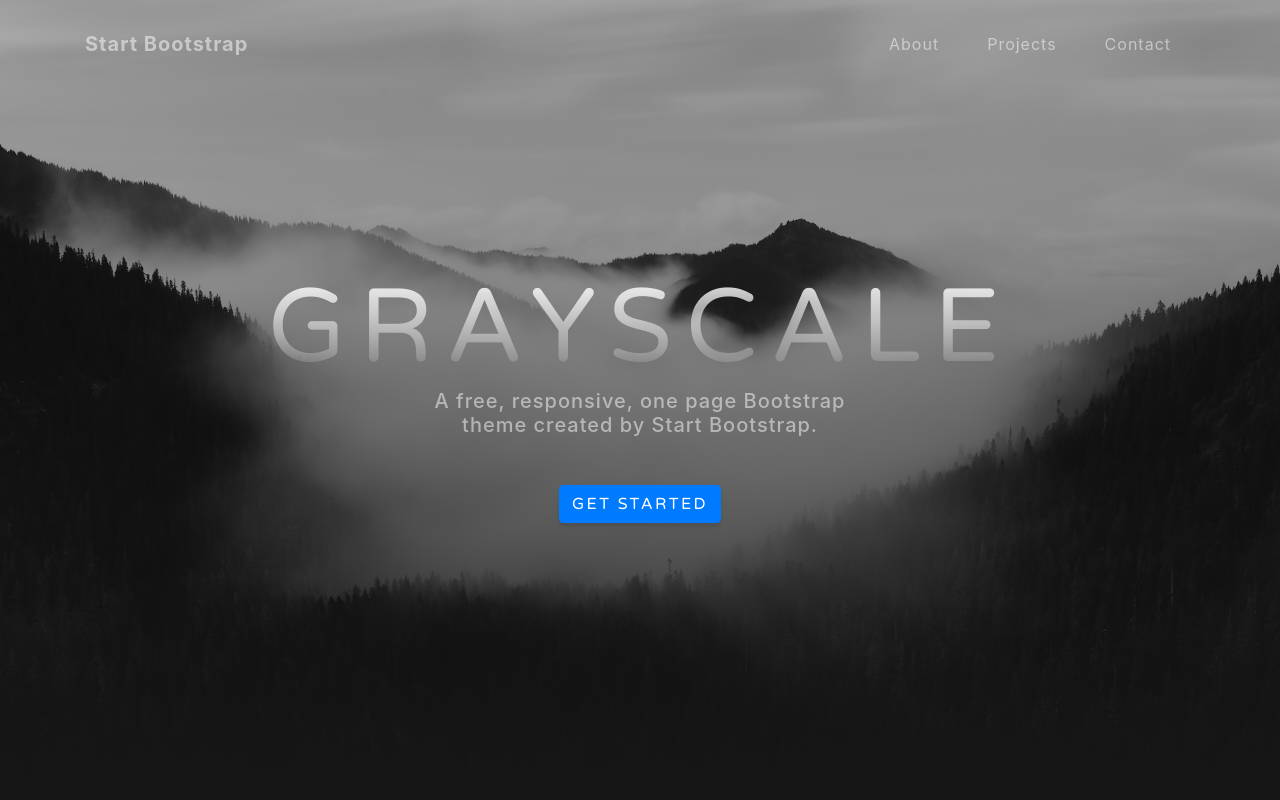
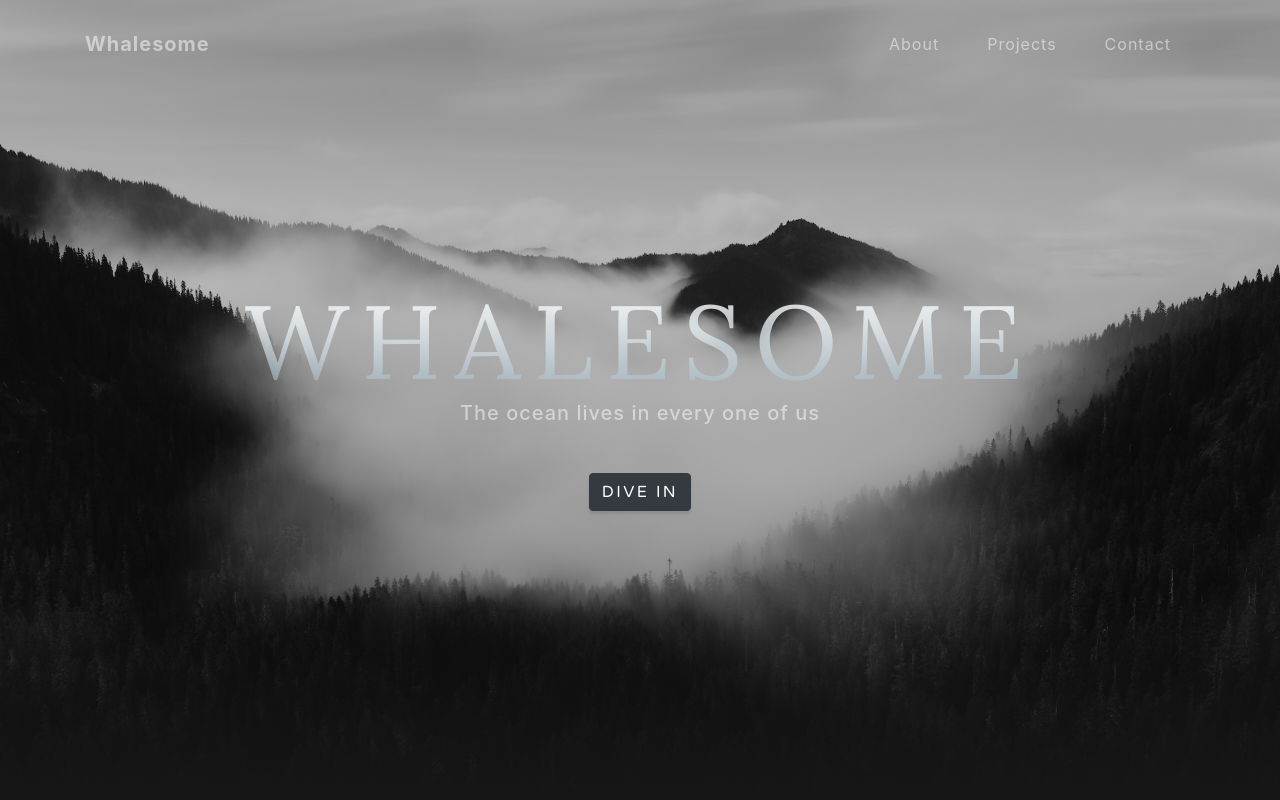
Before and after one commit to nebevk/whalesome-website, a website with bundled scripts: page index.html in a window 1280 px wide. Shown: the top 800 px of the page. Built offline with nearby package versions, Linux system fonts and the light colour scheme.

Commit message:
Update css and index

```diff
--- a/css/grayscale.css
+++ b/css/grayscale.css
@@ -33,7 +33,7 @@
 }
 
 #mainNav .navbar-nav .nav-item:active, #mainNav .navbar-nav .nav-item:focus {
-  outline: none;
+  /*outline: none;*/
   background-color: transparent;
 }
 
@@ -92,8 +92,8 @@
   height: auto;
   min-height: 35rem;
   padding: 15rem 0;
-  background: -webkit-gradient(linear, left top, left bottom, from(rgba(22, 22, 22, 0.3)), color-stop(75%, rgba(22, 22, 22, 0.7)), to(#161616)), url("../img/bg-masthead.jpg");
-  background: linear-gradient(to bottom, rgba(22, 22, 22, 0.3) 0%, rgba(22, 22, 22, 0.7) 75%, #161616 100%), url("../img/bg-masthead.jpg");
+  background: -webkit-gradient(linear, left top, left bottom, from(rgba(22, 22, 22, 0.3)), color-stop(75%, rgba(22, 22, 22, 0.3)), to(#161616)), url("../img/bg-masthead.jpg");
+  background: linear-gradient(to bottom, rgba(22, 22, 22, 0.3) 0%, rgba(22, 22, 22, 0.3) 75%, #161616 100%), url("../img/bg-masthead.jpg");
   background-position: center;
   background-repeat: no-repeat;
   background-attachment: scroll;
@@ -101,11 +101,12 @@
 }
 
 .masthead h1 {
-  font-family: 'Varela Round';
-  font-size: 2.5rem;
+  /*font-family: 'Varela Round';*/
+  font-family: 'Lora', serif;
+  font-size: 4rem;
   line-height: 2.5rem;
   letter-spacing: 0.8rem;
-  background: -webkit-linear-gradient(rgba(255, 255, 255, 0.9), rgba(255, 255, 255, 0));
+  background: -webkit-linear-gradient(rgba(255, 255, 255, 0.9), rgba(154, 186, 202, 0.5));
   -webkit-text-fill-color: transparent;
   -webkit-background-clip: text;
 }
@@ -274,7 +275,8 @@
 }
 
 body {
-  font-family: 'Nunito';
+  font-family: 'Lora', serif;
+  /*font-family: 'Nunito';*/
   letter-spacing: 0.0625em;
 }
 
--- a/index.html
+++ b/index.html
@@ -5,21 +5,22 @@
 
   <meta charset="utf-8">
   <meta name="viewport" content="width=device-width, initial-scale=1, shrink-to-fit=no">
-  <meta name="description" content="">
-  <meta name="author" content="">
+  <meta name="description" content="Whalesome website">
+  <meta name="author" content="Nejc Bevk">
 
-  <title>Grayscale - Start Bootstrap Theme</title>
+  <title>Whalesome</title>
 
   <!-- Bootstrap core CSS -->
   <link href="vendor/bootstrap/css/bootstrap.min.css" rel="stylesheet">
 
-  <!-- Custom fonts for this template -->
+  <!-- Custom fonts -->
   <link href="vendor/fontawesome-free/css/all.min.css" rel="stylesheet">
   <link href="https://fonts.googleapis.com/css?family=Varela+Round" rel="stylesheet">
   <link href="https://fonts.googleapis.com/css?family=Nunito:200,200i,300,300i,400,400i,600,600i,700,700i,800,800i,900,900i" rel="stylesheet">
+  <link href="https://fonts.googleapis.com/css?family=Lora:400,400i,700,700i&display=swap" rel="stylesheet">
 
-  <!-- Custom styles for this template -->
-  <link href="css/grayscale.min.css" rel="stylesheet">
+  <!-- Custom styles -->
+  <link href="css/grayscale.css" rel="stylesheet">
 
 </head>
 
@@ -28,7 +29,7 @@
   <!-- Navigation -->
   <nav class="navbar navbar-expand-lg navbar-light fixed-top" id="mainNav">
     <div class="container">
-      <a class="navbar-brand js-scroll-trigger" href="#page-top">Start Bootstrap</a>
+      <a class="navbar-brand js-scroll-trigger" href="#page-top">Whalesome</a>
       <button class="navbar-toggler navbar-toggler-right" type="button" data-toggle="collapse" data-target="#navbarResponsive" aria-controls="navbarResponsive" aria-expanded="false" aria-label="Toggle navigation">
         Menu
         <i class="fas fa-bars"></i>
@@ -53,9 +54,9 @@
   <header class="masthead">
     <div class="container d-flex h-100 align-items-center">
       <div class="mx-auto text-center">
-        <h1 class="mx-auto my-0 text-uppercase">Grayscale</h1>
-        <h2 class="text-white-50 mx-auto mt-2 mb-5">A free, responsive, one page Bootstrap theme created by Start Bootstrap.</h2>
-        <a href="#about" class="btn btn-primary js-scroll-trigger">Get Started</a>
+        <h1 class="mx-auto my-0 text-uppercase">Whalesome</h1>
+        <h2 class="text-white-50 mx-auto mt-2 mb-5">The ocean lives in every one of us</h2>
+        <a href="#about" class="btn btn-dark js-scroll-trigger">Dive in</a>
       </div>
     </div>
   </header>
```
